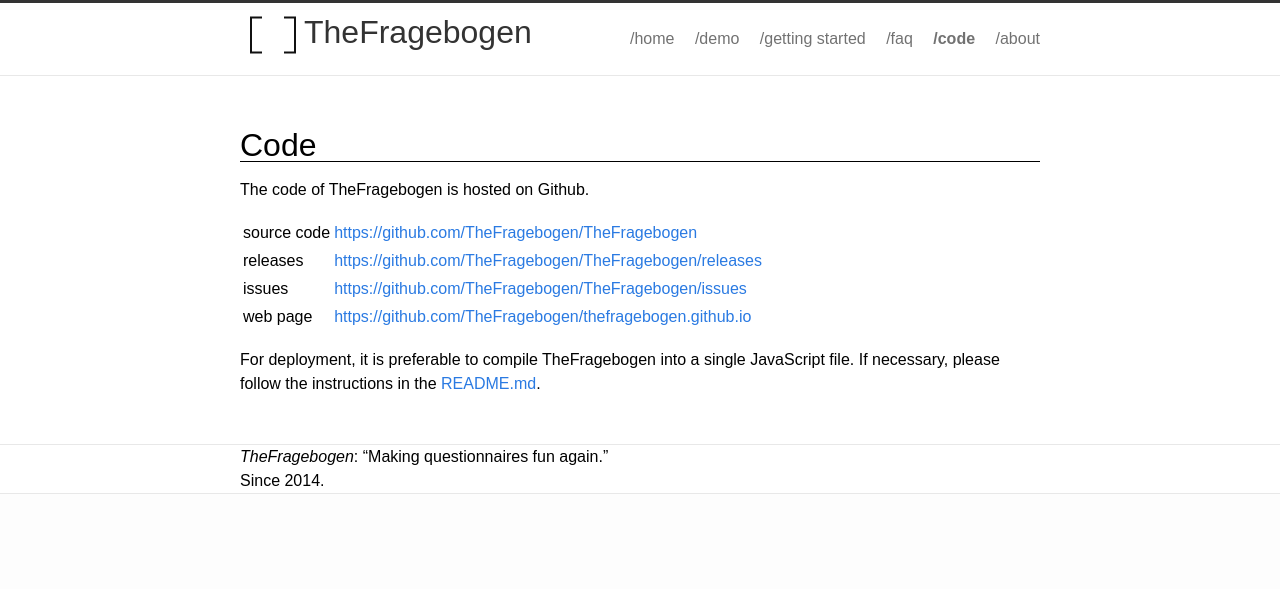
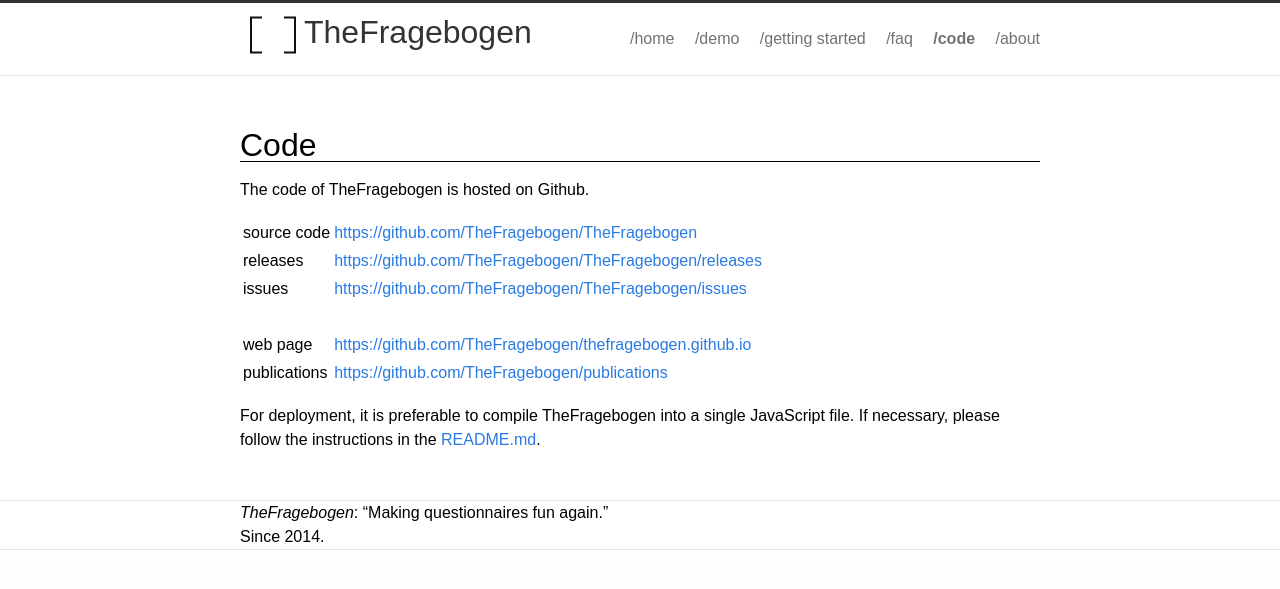
Before and after one commit to TheFragebogen/thefragebogen.github.io, a Jekyll site: the page built from code.md, in a window 1280 px wide. Shown: the top 589 px of the page. Built offline with Jekyll 4.4.1, drawn with Linux system fonts in a browser that asks for light colours.

Commit message:
Code: added publications

```diff
--- a/code.md
+++ b/code.md
@@ -9,10 +9,12 @@ Code
 The code of TheFragebogen is hosted on Github.
 
 |---           |---|
-|source code   |[https://github.com/TheFragebogen/TheFragebogen](https://github.com/TheFragebogen/TheFragebogen)   |
+|source code   |[https://github.com/TheFragebogen/TheFragebogen](https://github.com/TheFragebogen/TheFragebogen)|
 |releases      |[https://github.com/TheFragebogen/TheFragebogen/releases](https://github.com/TheFragebogen/TheFragebogen/releases)|
 |issues        |[https://github.com/TheFragebogen/TheFragebogen/issues](https://github.com/TheFragebogen/TheFragebogen/issues)|
-|web page      |[https://github.com/TheFragebogen/thefragebogen.github.io](https://github.com/TheFragebogen/thefragebogen.github.io)   |
+|||
+|web page      |[https://github.com/TheFragebogen/thefragebogen.github.io](https://github.com/TheFragebogen/thefragebogen.github.io)|
+|publications  |[https://github.com/TheFragebogen/publications](https://github.com/TheFragebogne/publications)|
 
 For deployment, it is preferable to compile TheFragebogen into a single JavaScript file.
 If necessary, please follow the instructions in the [README.md](https://github.com/TheFragebogen/TheFragebogen/blob/master/README.md#getting-started).
```
